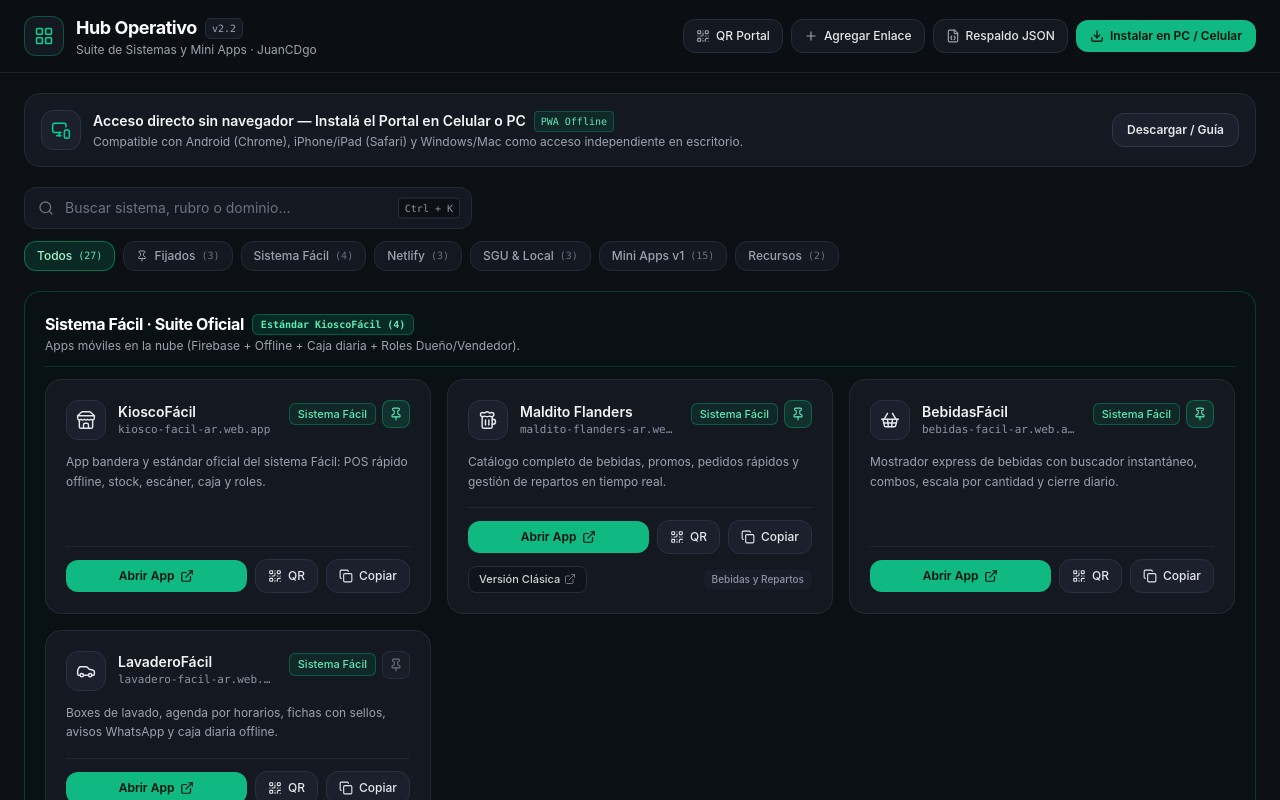
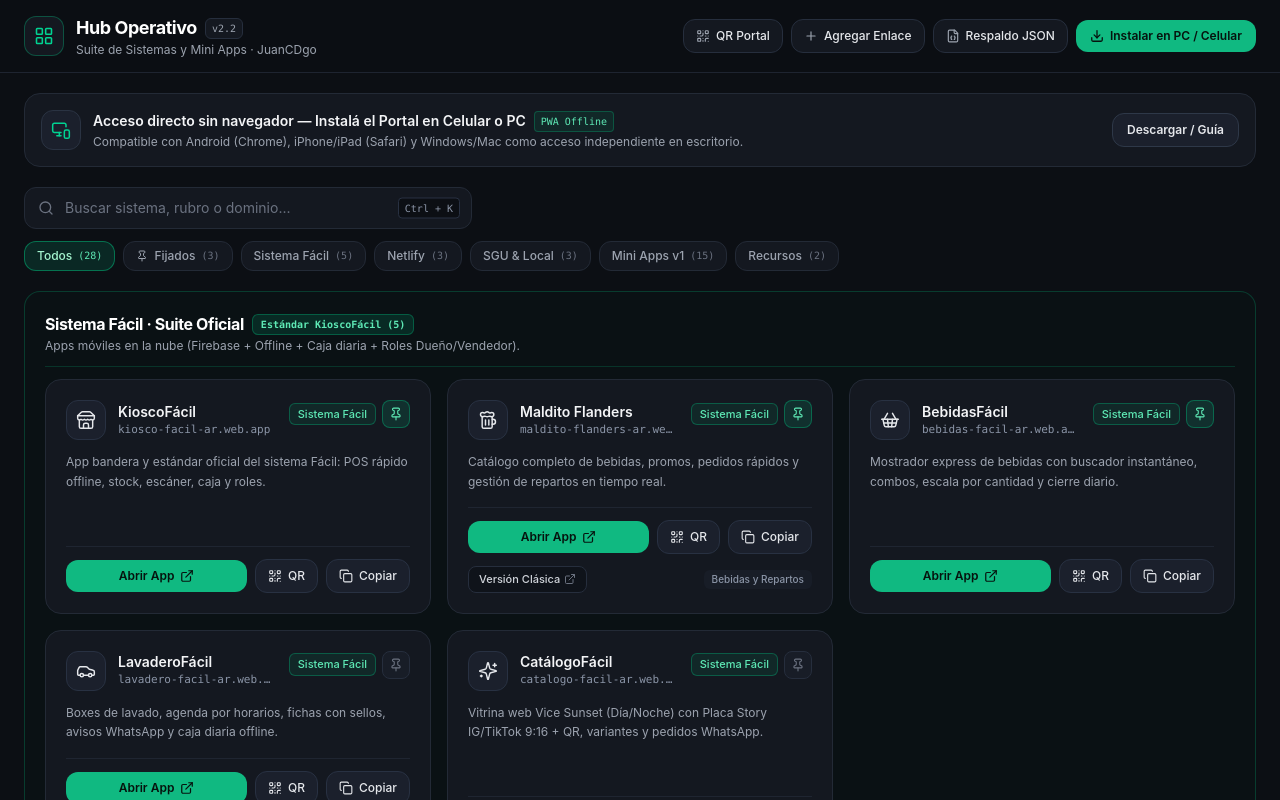
Before and after one commit to JuanCDgo/portal, a React (Vite) app: page / in a window 1280 px wide. Shown: the top 800 px of the page. Built offline with nearby package versions, Linux system fonts and the light colour scheme.

Commit message:
feat: sumar CatalogoFacil a Sistema Facil en Hub Operativo

```diff
--- a/src/data/apps.ts
+++ b/src/data/apps.ts
@@ -67,6 +67,20 @@ export const INITIAL_APPS: AppEntry[] = [
       label: 'Versión Clásica',
       url: 'https://juancdgo.github.io/lavadero/',
     },
+  },
+  {
+    id: 'catalogo-facil',
+    name: 'CatálogoFácil',
+    url: 'https://catalogo-facil-ar.web.app',
+    domainLabel: 'catalogo-facil-ar.web.app',
+    description:
+      'Vitrina web Vice Sunset (Día/Noche) con Placa Story IG/TikTok 9:16 + QR, variantes y pedidos WhatsApp.',
+    category: 'cloud',
+    suite: 'facil',
+    badge: 'Sistema Fácil',
+    tagLabel: 'Vitrina & Story IG',
+    icon: 'sparkles',
+    highlight: 'emerald',
   },
 
   // --- NETLIFY ---
```
